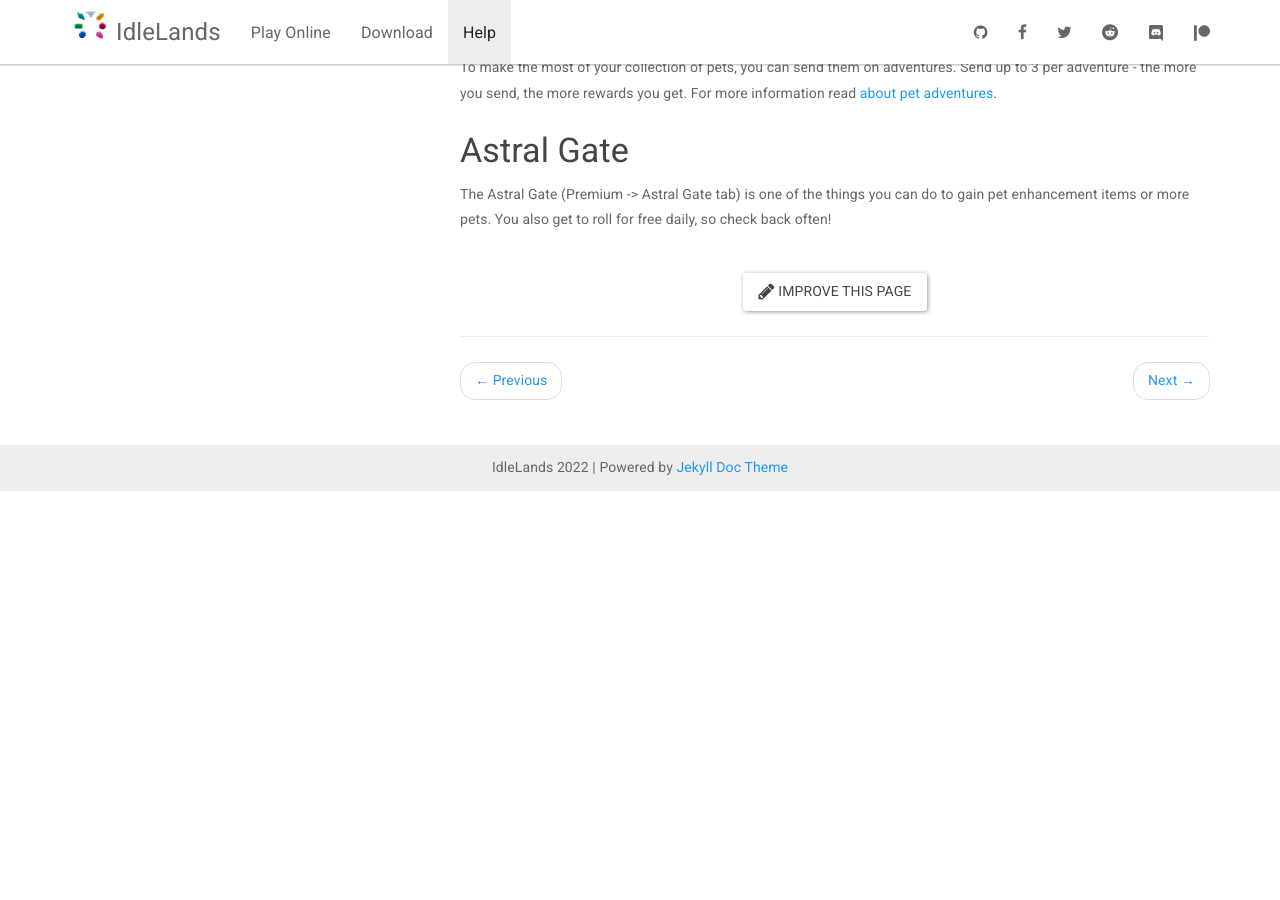
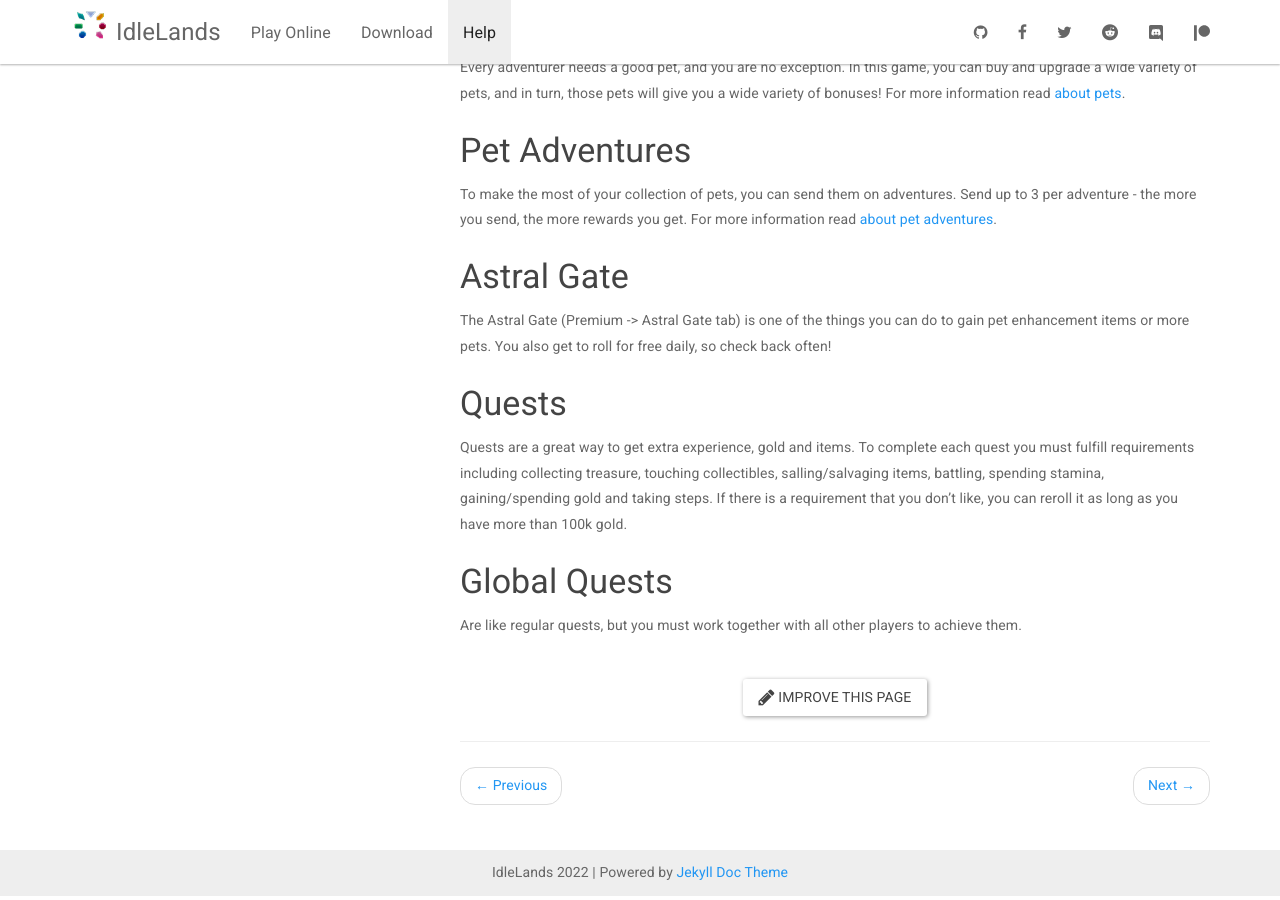
Before and after one commit to IdleLands/idlelands.github.io, a Jekyll site: the page built from _docs/help/new-player.md, in a window 1280 px wide and 900 px high, scrolled down 1580 px. Built offline with Jekyll 4.4.1, drawn with Linux system fonts in a browser that asks for light colours; nearby versions of some CDN libraries; before the commit the page ends 2075 px from its top, so only the background shows below that; some of the changed text lies outside the part shown.

Commit message:
Add accomplishments and quests to new player guide.

```diff
--- a/_docs/help/new-player.md
+++ b/_docs/help/new-player.md
@@ -26,6 +26,10 @@
 
 Personalities (Adventurer -> Personalities tab) are one of the ways you can influence your character more passively. These will allow you to help your character pick equipment automatically, determine how your character interacts with parties, and more. For more information read [about personalities](https://idle.land/docs/about-personalities/).
 
+### Accomplishments
+
+Rewards for accomplishments include stat boosts, genders, titles and personalities. Try to get them all! You can find all the achievements including their requirements in [this folder in the source code](https://github.com/IdleLands/IdleLands/tree/master/src/server/core/game/achievements).
+
 ### Chat
 
 Of course, a game like this is nothing without its community. Chat, introduce yourself, and enjoy the community!
@@ -53,3 +57,11 @@
 ### Astral Gate
 
 The Astral Gate (Premium -> Astral Gate tab) is one of the things you can do to gain pet enhancement items or more pets. You also get to roll for free daily, so check back often!
+
+### Quests
+
+Quests are a great way to get extra experience, gold and items. To complete each quest you must fulfill requirements including collecting treasure, touching collectibles, salling/salvaging items, battling, spending stamina, gaining/spending gold and taking steps. If there is a requirement that you don't like, you can reroll it as long as you have more than 100k gold.
+
+### Global Quests
+
+Are like regular quests, but you must work together with all other players to achieve them.
```
